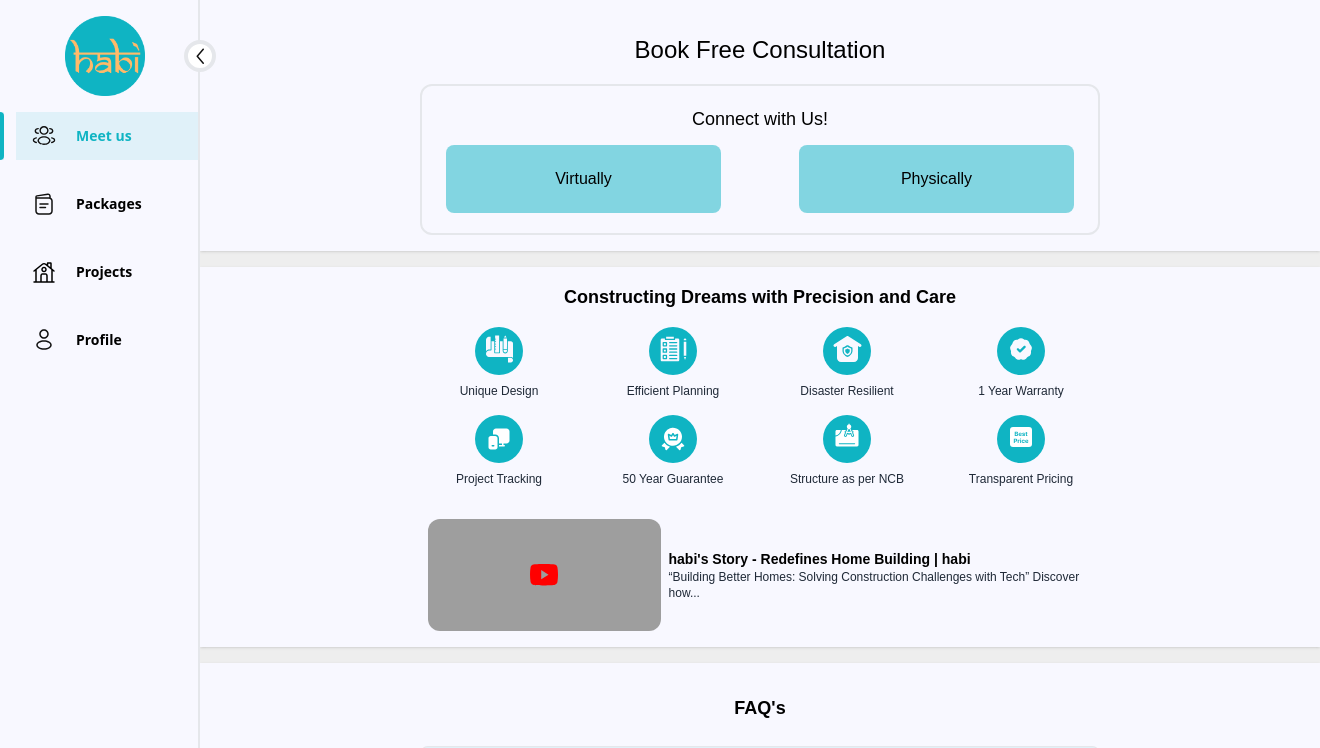
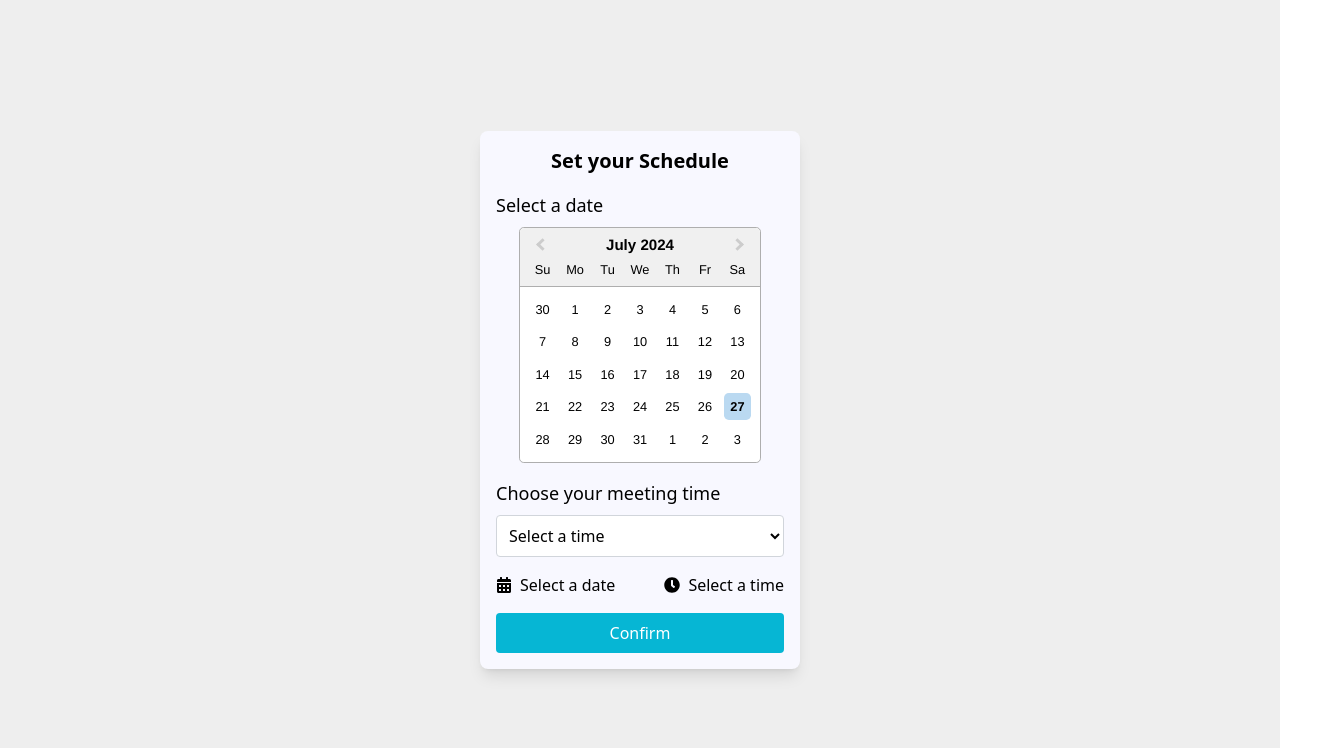
Before and after one commit to tejudharanesh/teju_habi, a React (Vite) app in the folder client/: page / in a window 1280 px wide. Before the commit this address led to /dashboard. Shown: the top 748 px of the page, 1320 px wide, since content can reach past the window. Built offline with nearby package versions, Linux system fonts and the light colour scheme; grey boxes are pictures that could not be loaded.

Commit message:
added date and time picker

```diff
--- a/client/src/App.jsx
+++ b/client/src/App.jsx
@@ -48,11 +48,13 @@ import Otp from "./pages/Otp";
 import CompleteProfile from "./pages/CompleteProfile";
 import Dashboard from "./pages/Dashboard";
 import Navbar from "./components/Navbar";
+import Schedule from "./pages/Schedule";
 function App() {
   return (
     <AuthProvider>
       <Router>
         <Routes>
+          <Route path="/" element={<Schedule />} />
           <Route path="/dashboard" element={<Dashboard />} />
 
           <Route path="/login" element={<LoginPage />} />
--- a/client/src/pages/HomePage.jsx
+++ b/client/src/pages/HomePage.jsx
@@ -102,7 +102,6 @@ function HomePage() {
             ))}
         </div>
       </div>
-      <Navbar />
     </div>
   );
 }
--- /dev/null
+++ b/client/src/pages/Schedule.jsx
@@ -0,0 +1,96 @@
+import React, { useState } from "react";
+import DatePicker from "react-datepicker";
+import "react-datepicker/dist/react-datepicker.css";
+import { LocalizationProvider } from "@mui/x-date-pickers/LocalizationProvider";
+import { AdapterDayjs } from "@mui/x-date-pickers/AdapterDayjs";
+import dayjs from "dayjs";
+import { FaCalendarAlt, FaClock } from "react-icons/fa";
+
+const Schedule = () => {
+  const [selectedDate, setSelectedDate] = useState(null);
+  const [selectedTime, setSelectedTime] = useState(null);
+
+  const availableTimes = Array.from({ length: 16 }, (_, i) =>
+    dayjs()
+      .hour(10 + Math.floor(i / 2))
+      .minute(i % 2 === 0 ? 0 : 30)
+  );
+
+  const handleTimeChange = (time) => {
+    setSelectedTime(time);
+  };
+
+  return (
+    <LocalizationProvider dateAdapter={AdapterDayjs}>
+      <div className="flex flex-col items-center justify-center h-screen bg-background">
+        <div className="w-80 p-4 bg-layoutColor rounded-lg shadow-lg">
+          <h2 className="text-xl font-semibold text-center mb-4 text-black">
+            Set your Schedule
+          </h2>
+          <div className="mb-4">
+            <h3 className="text-lg font-medium mb-2 text-black">
+              Select a date
+            </h3>
+            <div className="flex justify-center mb-4">
+              <DatePicker
+                selected={selectedDate}
+                onChange={(date) => setSelectedDate(date)}
+                inline
+                className="bg-white"
+                calendarClassName="!bg-white"
+              />
+            </div>
+          </div>
+          <div className="mb-4">
+            <h3 className="text-lg font-medium mb-2 text-black">
+              Choose your meeting time
+            </h3>
+            <div className="flex justify-center mb-4 text-black">
+              <select
+                className="bg-white border border-gray-300 p-2 rounded w-full"
+                value={selectedTime ? selectedTime.format("HH:mm") : ""}
+                onChange={(e) =>
+                  handleTimeChange(dayjs(e.target.value, "HH:mm"))
+                }
+              >
+                <option value="" disabled>
+                  Select a time
+                </option>
+                {availableTimes.map((time) => (
+                  <option
+                    key={time.format("HH:mm")}
+                    value={time.format("HH:mm")}
+                  >
+                    {time.format("hh:mm A")}
+                  </option>
+                ))}
+              </select>
+            </div>
+          </div>
+          <div className="flex items-center justify-between mb-4">
+            <div className="flex items-center text-black">
+              <FaCalendarAlt />
+              <span className="ml-2">
+                {selectedDate ? selectedDate.toDateString() : "Select a date"}
+              </span>
+            </div>
+            <div className="flex items-center text-black">
+              <FaClock />
+              <span className="ml-2">
+                {selectedTime
+                  ? selectedTime.format("hh:mm A")
+                  : "Select a time"}
+              </span>
+            </div>
+          </div>
+
+          <button className="w-full p-2 bg-cyan-500 text-white rounded">
+            Confirm
+          </button>
+        </div>
+      </div>
+    </LocalizationProvider>
+  );
+};
+
+export default Schedule;
```
Also changed, not shown: client/package.json (+8 -1 lines), client/src/pages/Profile.jsx (line endings or trailing spaces), 1 other file (tests, documents, lock files or other folders).
